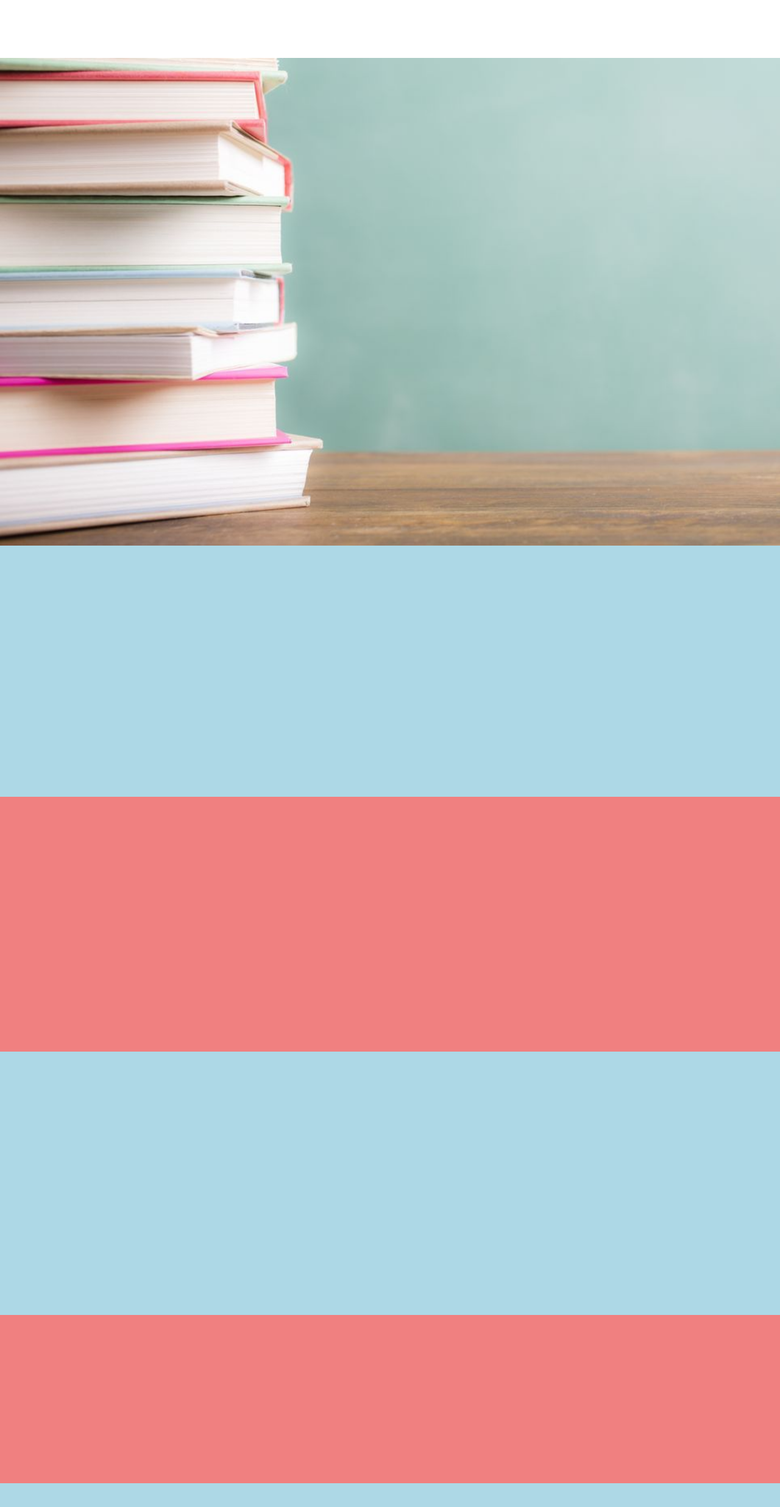
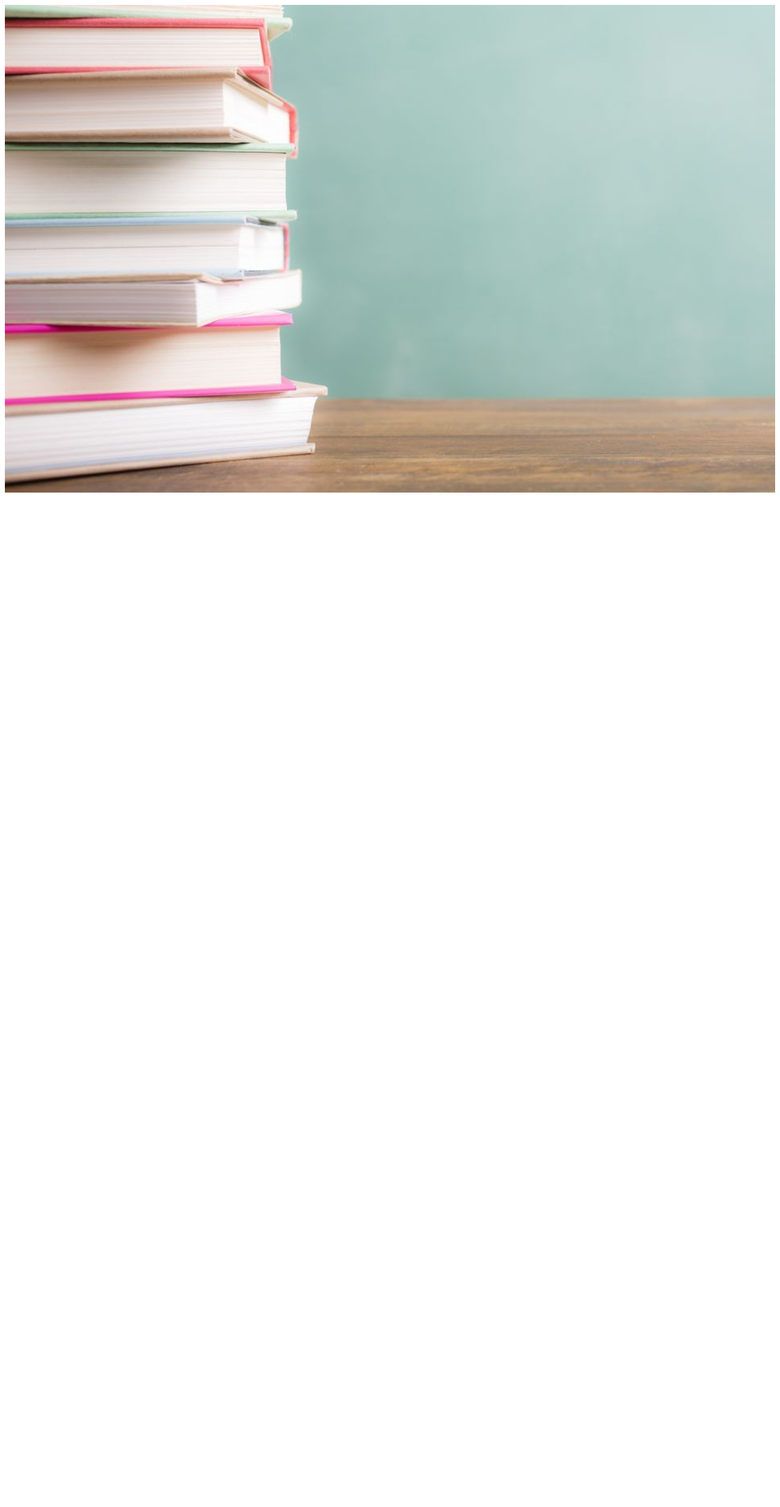
Before and after one commit to micaiann/Proyecto-React, a Next.js app: page / in a window 1280 px wide. Shown: the top 2472 px of the page at 61% size. After the commit the page ends 816 px from the top, so only its background shows below. Built offline with nearby package versions, Linux system fonts and the light colour scheme.

Commit message:
Modificación en el main
Se modificó la estructura del proyecto y se sacaron los estilos de css
que se habian aplicado a los divs que contendrán los componentes.

```diff
--- a/src/pages/index.js
+++ b/src/pages/index.js
@@ -21,26 +21,23 @@ const index = () => {
 
       <main>
 
-        {/* NAVBAR */}
-        <div className={styles.navbar}></div>
+        {/* BARRA DE NAVEGACIÓN */}
+        <div></div>
 
-        {/* HOME */}
-        <div className={styles.home}></div>
+        {/* INICIO */}
+        <div className={styles.inicio}></div>
 
-        {/* NEWS */}
-        <div className={styles.news}></div>
+        {/* CLÁSICOS */}
+        <div></div>
 
-        {/* CATEGORIES */}
-        <div className={styles.categories}></div>
+        {/* NOVEDADES */}
+        <div></div>
 
-        {/* INFORMATION */}
-        <div className={styles.information}></div>
-
-        {/* IMAGES */}
-        <div className={styles.images}></div>
+        {/* BENEFICIOS Y LECTURA */}
+        <div></div>
 
         {/* FOOTER */}
-        <div className={styles.footer}></div>
+        <div></div>
 
 
       </main>
--- a/src/styles/Home.module.css
+++ b/src/styles/Home.module.css
@@ -228,49 +228,10 @@
   }
 }
 
-.navbar {
-  width: 100%;
-  height: 95px;
-
-}
-
-.home {
+.inicio {
   height: 100vh;
   width: 100%;
   background-image: url(/images/Libros-Home.jpeg);
   background-size: cover;
   background-repeat: no-repeat;
 }
-
-.news {
-  width: 100%;
-  height: 412px;
-  background-color:lightblue;
-}
-
-.categories{
-  width: 100%;
-  height: 418px;
-  background-color: lightcoral;
-}
-
-.information {
-  width: 100%;
-  height: 432px;
-  background-color: lightblue;
-
-}
-
-.images {
-  width: 100%;
-  height: 276px;
-  background-color: lightcoral;
-
-}
-
-.footer {
-  width: 100%;
-  height: 457px;
-  background-color: lightblue;
-
-}
--- a/src/styles/globals.css
+++ b/src/styles/globals.css
@@ -1,4 +1,4 @@
-:root {
+/* :root {
   --max-width: 1100px;
   --border-radius: 12px;
   --font-mono: ui-monospace, Menlo, Monaco, 'Cascadia Mono', 'Segoe UI Mono',
@@ -79,13 +79,13 @@
   margin: 0;
 }
 
-/* html,
+html,
 body {
   max-width: 100vw;
   overflow-x: hidden;
-} */
+}
 
-/* body {
+body {
   color: rgb(var(--foreground-rgb));
   background: linear-gradient(
       to bottom,
@@ -104,4 +104,4 @@ a {
   html {
     color-scheme: dark;
   }
-} */
+}  */
```
